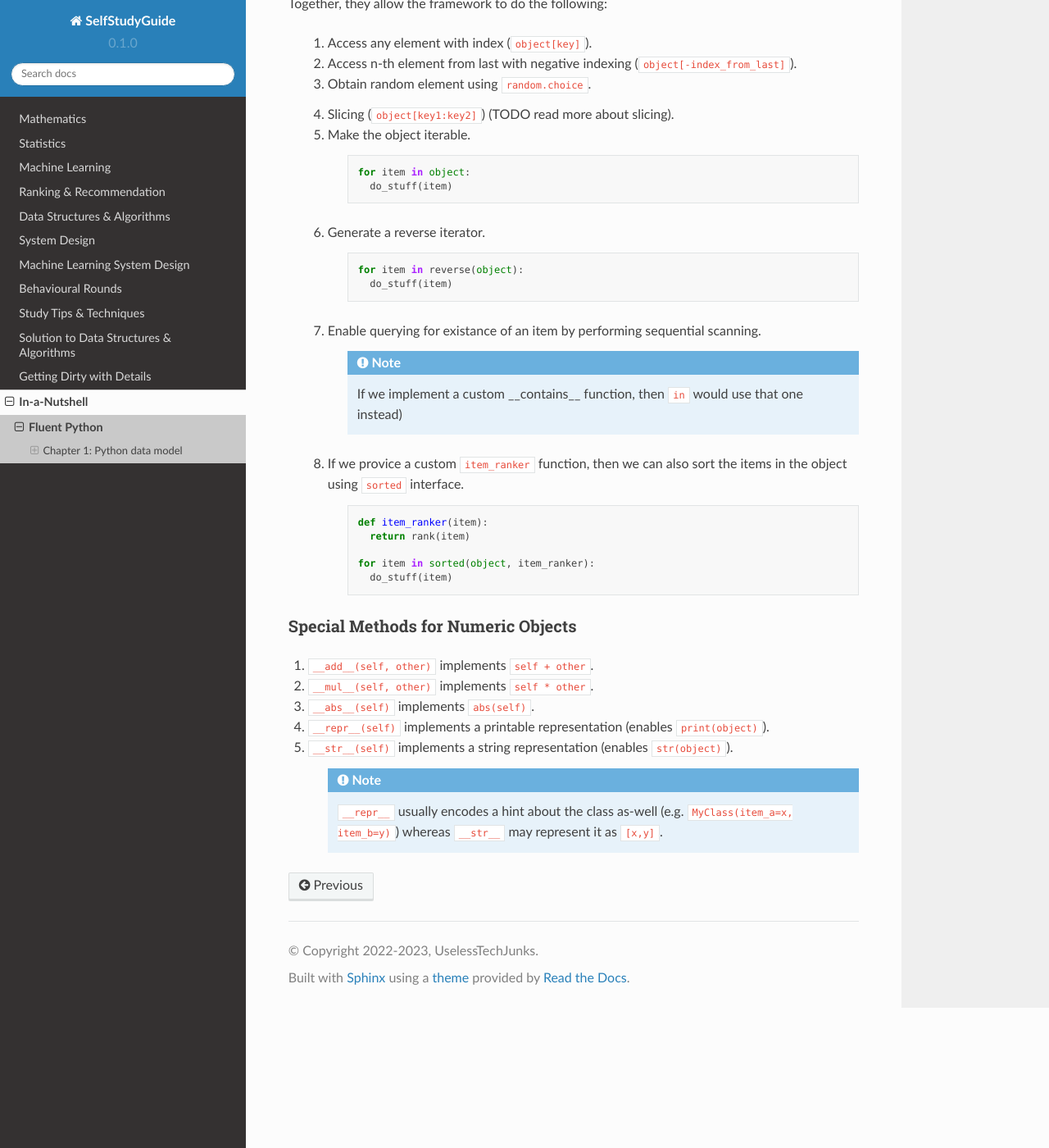
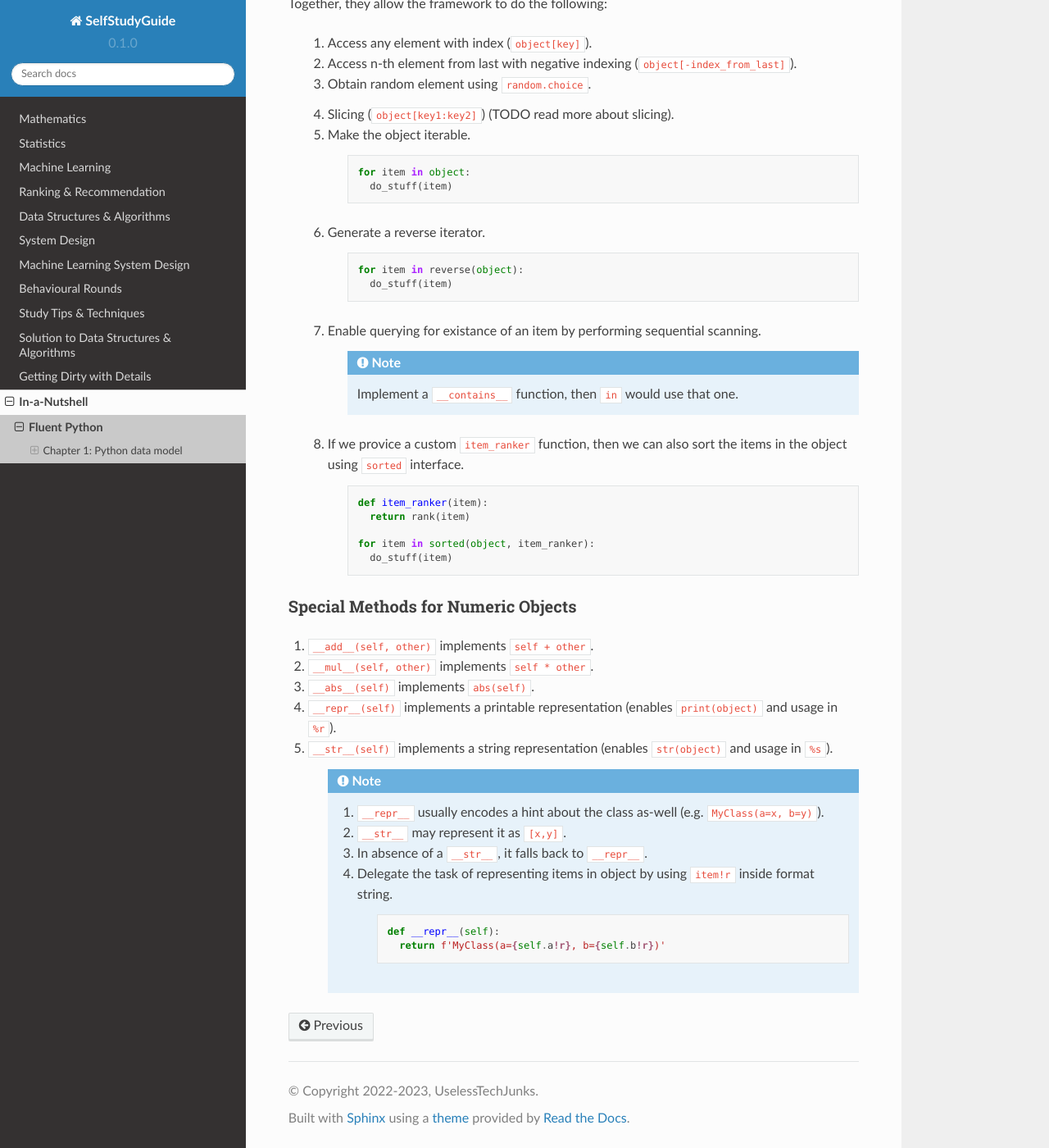
Before and after one commit to uselesstechjunks/leetcode, a Sphinx documentation site: the page built from docs/source/fluent-python.rst, in a window 1280 px wide and 1400 px high, scrolled down 421 px. Shown: the whole window at 82% size. Built offline with Sphinx 7.4.7 and the Read the Docs theme 2.0.0, drawn with Linux system fonts in a browser that asks for light colours.

Commit message:
Update fluent-python.rst

```diff
--- a/docs/source/fluent-python.rst
+++ b/docs/source/fluent-python.rst
@@ -42,7 +42,7 @@ Together, they allow the framework to do the following:
   #. Enable querying for existance of an item by performing sequential scanning.
 
       .. note::
-          If we implement a custom __contains__ function, then ``in`` would use that one instead)
+          Implement a ``__contains__`` function, then ``in`` would use that one.
 
   #. If we provice a custom ``item_ranker`` function, then we can also sort the items in the object using ``sorted`` interface.
 
@@ -61,8 +61,17 @@ Special Methods for Numeric Objects
 #. ``__add__(self, other)`` implements ``self + other``.
 #. ``__mul__(self, other)`` implements ``self * other``.
 #. ``__abs__(self)`` implements ``abs(self)``.
-#. ``__repr__(self)`` implements a printable representation (enables ``print(object)``).
-#. ``__str__(self)`` implements a string representation (enables ``str(object)``).
+#. ``__repr__(self)`` implements a printable representation (enables ``print(object)`` and usage in ``%r``).
+#. ``__str__(self)`` implements a string representation (enables ``str(object)`` and usage in ``%s``).
 
     .. note::
-        ``__repr__`` usually encodes a hint about the class as-well (e.g. ``MyClass(item_a=x, item_b=y)``) whereas ``__str__`` may represent it as ``[x,y]``.
+
+      #. ``__repr__`` usually encodes a hint about the class as-well (e.g. ``MyClass(a=x, b=y)``).
+      #. ``__str__`` may represent it as ``[x,y]``.
+      #. In absence of a ``__str__``, it falls back to ``__repr__``.
+      #. Delegate the task of representing items in object by using ``item!r`` inside format string.
+
+          .. code-block:: python
+
+              def __repr__(self):
+                return f'MyClass(a={self.a!r}, b={self.b!r})'
```
